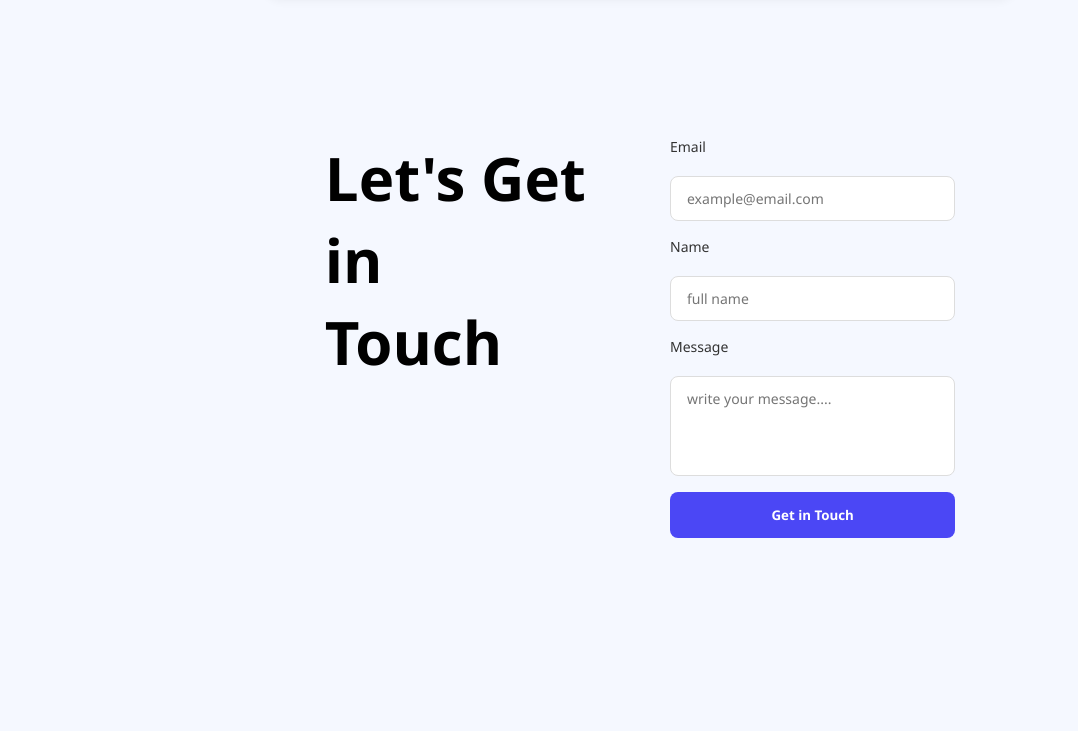
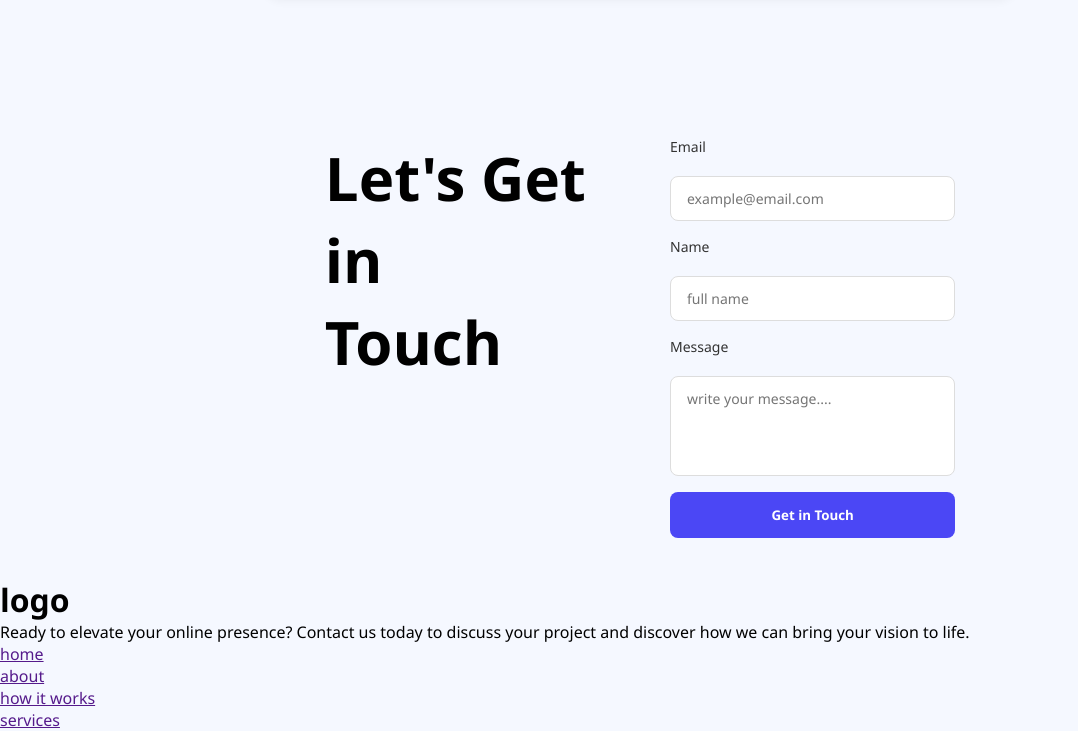
Before and after one commit to jowal-islam/assignment, a plain HTML site: page index.html in a window 1280 px wide. Shown: the part 926-1657 px from the top of the page, without its empty margins (0-1078 px from the left). Before the commit the page ends 1504 px from the top, so only its background shows below. Drawn offline with Linux system fonts and the light colour scheme.

Commit message:
foorer-section-create

```diff
--- a/index.html
+++ b/index.html
@@ -84,7 +84,20 @@
  <!-- main end -->
 <!-- footer start -->
     <footer>
-
+        <div class="footer-section">
+            <div class="footer-logo">
+                <h1>logo</h1>
+                <p>Ready to elevate your online presence? Contact us today to discuss your project and discover how we can bring your vision to life.</p>
+            </div>
+            <div class="navber">
+                <ul>
+                    <li><a href="">home</a></li>
+                    <li><a href="">about</a></li>
+                    <li><a href="">how it works</a></li>
+                    <li><a href="">services</a></li>
+                </ul>
+            </div>
+        </div>
     </footer>
 <!-- footer end -->
 </body>
```
